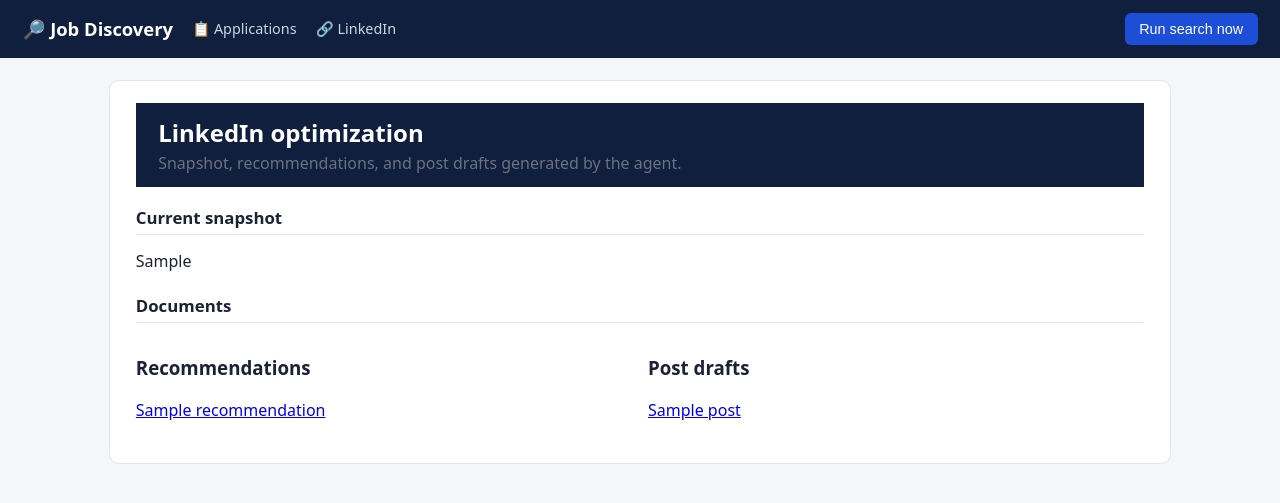
After one commit to mikemontilla/job_search_automation, a FastAPI app: template src/discovery/web/templates/linkedin.html in a window 1280 px wide. The commit adds this page. Shown: the top 503 px of the page. Run offline with FastAPI, Linux system fonts and the light colour scheme; the template is opened without the code that fills it: most values are stand-ins (such as "Sample title", 1, 10 or a date in 2020); some libraries are stand-ins or nearby versions.

Commit message:
feat(linkedin): add optional /linkedin web view (Phase 4.4)
Adds a read-only page to the existing FastAPI server showing the
LinkedIn snapshot, saved recommendations, and post drafts, with nav
between Discovery/Applications/LinkedIn in the header.

Generalizes doc.html to take back_url/back_label instead of a
hardcoded app_id, so the same markdown-doc renderer serves both
/applications/{id}/doc/... and the new /linkedin/doc/... routes.

Closes out Phase 4 end to end.

```diff
--- a/src/discovery/web/app.py
+++ b/src/discovery/web/app.py
@@ -11,6 +11,7 @@ from src.agent.config import APPLICATIONS_DIR
 from src.discovery import pipeline, store
 from src.discovery.config import STATIC_DIR, TEMPLATES_DIR
 from src.discovery.models import OfferStatus
+from src.linkedin import service as linkedin_service
 from src.tracking import service, store as tracking_store
 from src.tracking.models import ApplicationEvent, ApplicationStage, EventType
 
@@ -184,5 +185,38 @@ def application_doc(request: Request, app_id: str, relpath: str):
         return HTMLResponse("Not found", status_code=404)
     html = md.markdown(path.read_text(encoding="utf-8"))
     return templates.TemplateResponse(
-        request, "doc.html", {"title": relpath, "html": html, "app_id": app_id}
+        request,
+        "doc.html",
+        {
+            "title": relpath,
+            "html": html,
+            "back_url": f"/applications/{app_id}",
+            "back_label": "Back to application",
+        },
     )
+
+
+@app.get("/linkedin", response_class=HTMLResponse)
+def linkedin_index(request: Request):
+    snapshot_md = linkedin_service.read_snapshot()
+    return templates.TemplateResponse(
+        request,
+        "linkedin.html",
+        {
+            "snapshot_html": md.markdown(snapshot_md) if snapshot_md else None,
+            "files": linkedin_service.file_inventory(),
+        },
+    )
+
+
+@app.get("/linkedin/doc/{relpath:path}", response_class=HTMLResponse)
+def linkedin_doc(request: Request, relpath: str):
+    path = linkedin_service.resolve_file(relpath)
+    if not path or path.suffix != ".md":
+        return HTMLResponse("Not found", status_code=404)
+    html = md.markdown(path.read_text(encoding="utf-8"))
+    return templates.TemplateResponse(
+        request,
+        "doc.html",
+        {"title": relpath, "html": html, "back_url": "/linkedin", "back_label": "Back to LinkedIn"},
+    )
--- a/src/discovery/web/templates/base.html
+++ b/src/discovery/web/templates/base.html
@@ -12,6 +12,7 @@
     <nav class="nav">
       <a href="/" class="brand">🔎 Job Discovery</a>
       <a href="/applications" class="nav-link">📋 Applications</a>
+      <a href="/linkedin" class="nav-link">🔗 LinkedIn</a>
     </nav>
     <form class="run-form" hx-post="/run" hx-target="#flash" hx-swap="innerHTML">
       <button type="submit" class="btn btn-run">Run search now</button>
--- a/src/discovery/web/templates/doc.html
+++ b/src/discovery/web/templates/doc.html
@@ -2,7 +2,7 @@
 {% block title %}{{ title }} — Job Discovery{% endblock %}
 {% block content %}
 
-<a href="/applications/{{ app_id }}" class="back">← Back to application</a>
+<a href="{{ back_url }}" class="back">← {{ back_label }}</a>
 
 <article class="detail markdown-doc">
   {{ html | safe }}
--- /dev/null
+++ b/src/discovery/web/templates/linkedin.html
@@ -0,0 +1,42 @@
+{% extends "base.html" %}
+{% block title %}LinkedIn — Job Discovery{% endblock %}
+{% block content %}
+
+<article class="detail">
+  <header class="detail-head">
+    <div>
+      <h1>LinkedIn optimization</h1>
+      <p class="sub">Snapshot, recommendations, and post drafts generated by the agent.</p>
+    </div>
+  </header>
+
+  <section>
+    <h2>Current snapshot</h2>
+    {% if snapshot_html %}
+    <article class="markdown-doc">{{ snapshot_html | safe }}</article>
+    {% else %}
+    <p class="empty">No snapshot saved yet. Ask the agent to optimize your LinkedIn profile —
+      it will tell you what to paste or import.</p>
+    {% endif %}
+  </section>
+
+  <section>
+    <h2>Documents</h2>
+    <div class="doc-lists">
+      <div>
+        <h3>Recommendations</h3>
+        <ul class="file-list">
+          {% for f in files.recommendations %}<li><a href="/linkedin/doc/{{ f }}">{{ f }}</a></li>{% else %}<li class="empty">None yet</li>{% endfor %}
+        </ul>
+      </div>
+      <div>
+        <h3>Post drafts</h3>
+        <ul class="file-list">
+          {% for f in files.posts %}<li><a href="/linkedin/doc/{{ f }}">{{ f }}</a></li>{% else %}<li class="empty">None yet</li>{% endfor %}
+        </ul>
+      </div>
+    </div>
+  </section>
+</article>
+
+{% endblock %}
```
Also changed, not shown: ROADMAP.md (+4 -3 lines).
